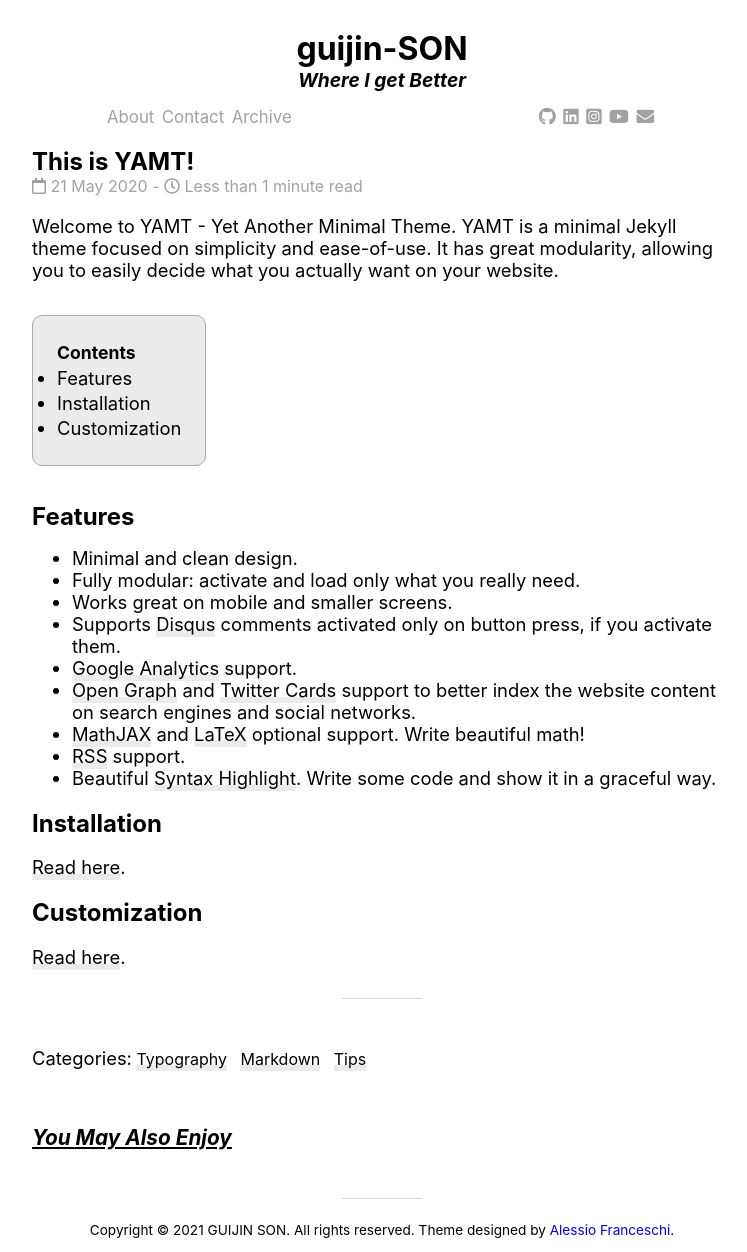
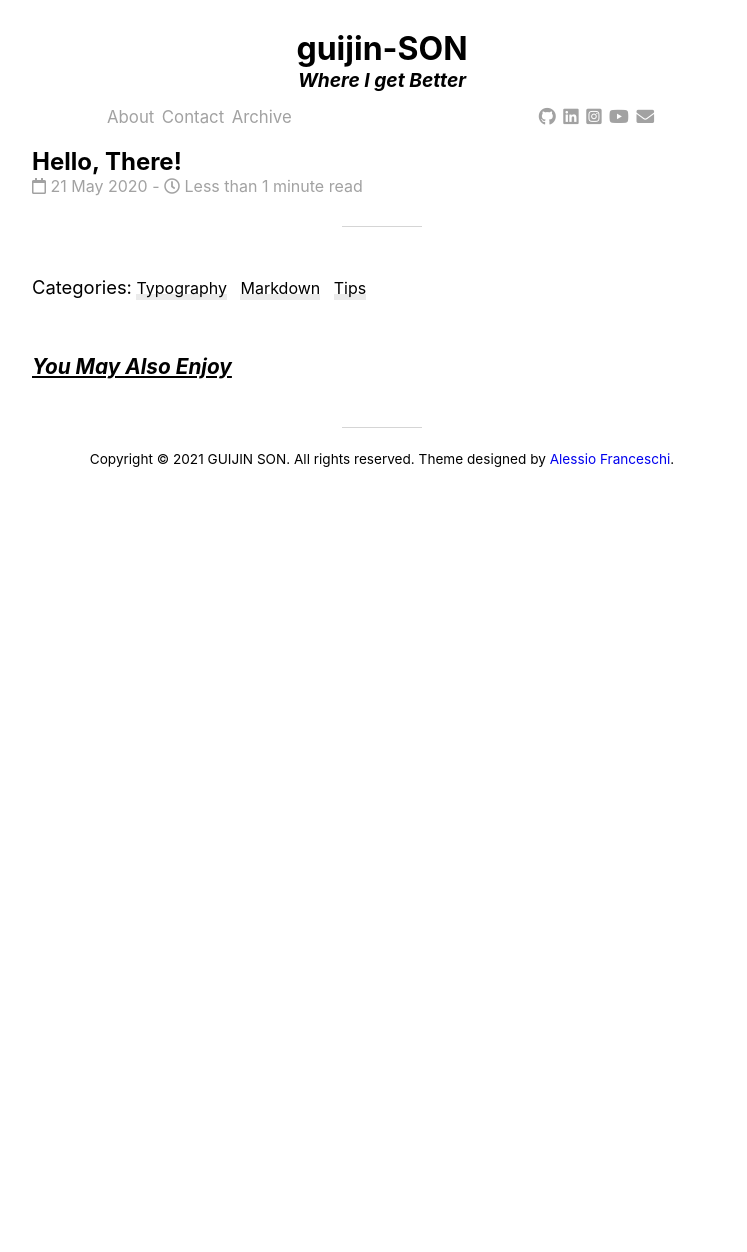
Before and after one commit to guijinSON/guijinSON.github.io, a Jekyll site: the page built from _posts/2020-05-21-this-is-yamt.md, in a window 1280 px wide. Shown: the whole page, without its empty margins (258-1005 px from the left). Built offline with Jekyll 4.4.1, drawn with Linux system fonts in a browser that asks for light colours; nearby versions of some CDN libraries; comment, search, counter and statistics services are not loaded; after the commit the page ends 900 px from its top, so only the background shows below that.

Commit message:
Update 2020-05-21-this-is-yamt.md

```diff
--- a/_posts/2020-05-21-this-is-yamt.md
+++ b/_posts/2020-05-21-this-is-yamt.md
@@ -1,29 +1,7 @@
 ---
-title: This is YAMT!
+title: Hello, There!
 layout: post
 categories: [Typography, Markdown, Tips]
 image: /assets/img/logo.jpg
 description: "Welcome to YAMT - Yet Another Minimal Theme."
 ---
-
-Welcome to YAMT - Yet Another Minimal Theme. YAMT is a minimal Jekyll theme focused on simplicity and ease-of-use. It has great modularity, allowing you to easily decide what you actually want on your website.
-
-* hello
-{:toc}
-
-## Features
-- Minimal and clean design.
-- Fully modular: activate and load only what you really need.
-- Works great on mobile and smaller screens.
-- Supports [Disqus](https://disqus.com/) comments activated only on button press, if you activate them.
-- [Google Analytics](https://www.google.com/analytics/) support.
-- [Open Graph](https://ogp.me/) and [Twitter Cards](https://developer.twitter.com/en/docs/tweets/optimize-with-cards/guides/getting-started) support to better index the website content on search engines and social networks.
-- [MathJAX](https://www.mathjax.org/) and [LaTeX](https://www.latex-project.org/) optional support. Write beautiful math!
-- [RSS](https://github.com/jekyll/jekyll-feed) support.
-- Beautiful [Syntax Highlight](https://yamt.netlify.app/2020/05/19/special-formatting.html#syntax-highlight). Write some code and show it in a graceful way.
-
-## Installation
-[Read here](https://github.com/PandaSekh/Jekyll-YAMT#installation).
-
-## Customization
-[Read here](https://github.com/PandaSekh/Jekyll-YAMT#customize).
```
